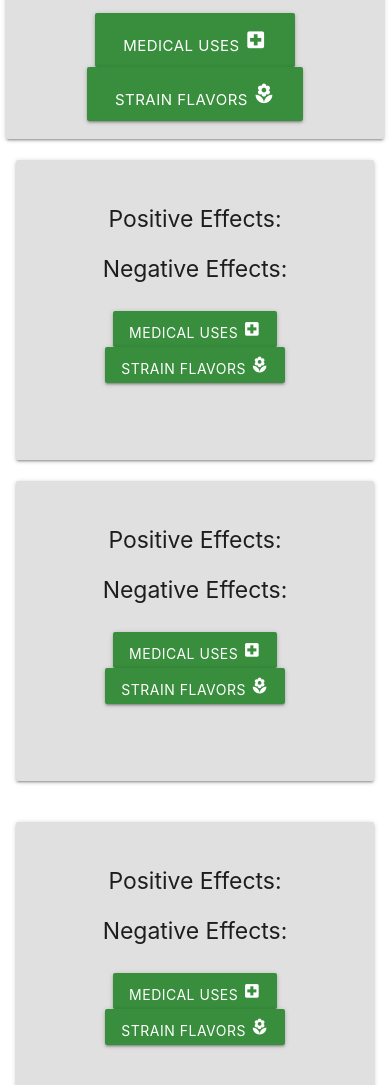
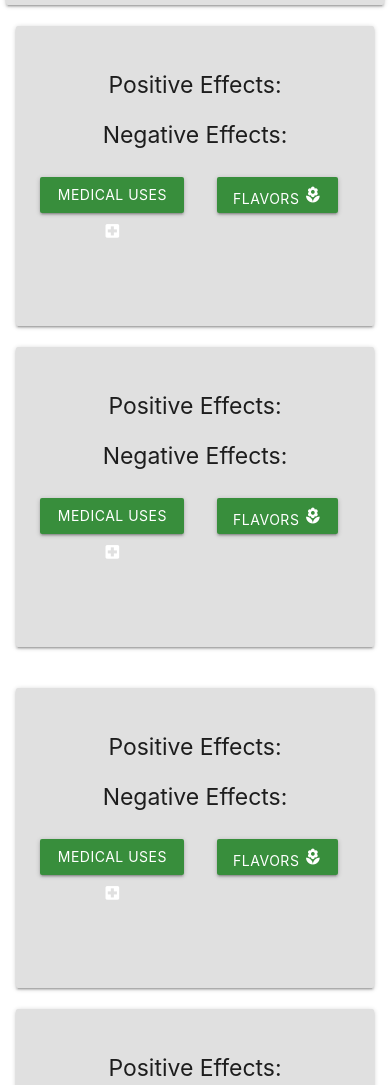
Before and after one commit to DillTurner/project-2, a website: page public/sativa.html in a window 390 px wide. Shown: the part 549-1634 px from the top of the page. Drawn offline with nearby package versions, Linux system fonts and the light colour scheme; no server answers.

Commit message:
update html
spacing issues on mobile

```diff
--- a/public/sativa.html
+++ b/public/sativa.html
@@ -44,7 +44,7 @@
       </div>
 
 <div class = "container" style="width: 97%;">
-      <div class = "card medium grey lighten-2" id="mainContent">
+      <div class = "card grey lighten-2" id="mainContent">
          <div class = "card-content">
                <!-- name -->
             <span class = "card-title" id="titleSativa" style="text-align: center;">
@@ -53,13 +53,13 @@
    <!-- row1 -->
             <div class = " row ">
                 <!-- positive -->
-               <div class = "col s12 m6 center-align">
+               <div class = "col s6 m6 center-align">
                   <h3>Positive Effects:</h3>
                   <p id="positiveSativa"></p>
                </div>
 
                <!-- negative -->
-               <div class = "col s12 m6 center-align">
+               <div class = "col s6 m6 center-align">
                   <h3>Negative Effects:</h3>
                   <p id="negativeSativa"></p>
                </div>
@@ -67,8 +67,8 @@
    <!-- row2 -->
    <div class = " row ">
       <!-- medical -->
-      <div class = "col s12 m6 center-align">
-      <button data-target="modal9" class="btn-large modal-trigger green darken-2">
+      <div class = "col s6 m6 center-align">
+      <button data-target="modal9" class="btn modal-trigger green darken-2">
         Medical Uses
          <i class = "material-icons">local_hospital</i></button>
 
@@ -83,9 +83,9 @@
           </div>
       </div>
 
-      <div class = "col s12 m6 center-align">
-          <button data-target="modal10" class="btn-large modal-trigger green darken-2">
-            Strain Flavors
+      <div class = "col s6 m6 center-align">
+          <button data-target="modal10" class="btn modal-trigger green darken-2">
+            Flavors
             <i class = "material-icons">local_florist</i></button>
 
             <div id="modal10" class="modal">
@@ -139,7 +139,7 @@
    <!-- row2 -->
             <div class = " row ">
                <!-- medical -->
-               <div class = "col s12 m6 center-align">
+               <div class = "col s6 m6 center-align">
                <button data-target="modal1" class="btn modal-trigger green darken-2">
                  Medical Uses
                   <i class = "material-icons">local_hospital</i></button>
@@ -155,9 +155,9 @@
                    </div>
                </div>
 
-               <div class = "col s12 m6 center-align">
+               <div class = "col s6 m6 center-align">
                    <button data-target="modal2" class="btn modal-trigger green darken-2">
-                     Strain Flavors
+                     Flavors
                      <i class = "material-icons">local_florist</i></button>
 
                      <div id="modal2" class="modal">
@@ -201,7 +201,7 @@
       <!-- row2 -->
             <div class = " row ">
                <!-- medical -->
-               <div class = "col s12 m6 center-align">
+               <div class = "col s6 m6 center-align">
                <button data-target="modal3" class="btn modal-trigger green darken-2">
                  Medical Uses
                   <i class = "material-icons">local_hospital</i></button>
@@ -217,9 +217,9 @@
                   </div>
                </div>
 
-               <div class = "col s12 m6 center-align">
+               <div class = "col s6 m6 center-align">
                   <button data-target="modal4" class="btn modal-trigger green darken-2">
-                     Strain Flavors
+                     Flavors
                      <i class = "material-icons">local_florist</i></button>
 
                      <div id="modal4" class="modal">
@@ -265,7 +265,7 @@
          <!-- row2 -->
                   <div class = " row ">
                      <!-- medical -->
-                     <div class = "col s12 m6 center-align">
+                     <div class = "col s6 m6 center-align">
                      <button data-target="modal5" class="btn modal-trigger green darken-2">
                        Medical Uses
                         <i class = "material-icons">local_hospital</i></button>
@@ -281,9 +281,9 @@
                          </div>
                      </div>
 
-                     <div class = "col s12 m6 center-align">
+                     <div class = "col s6 m6 center-align">
                          <button data-target="modal6" class="btn modal-trigger green darken-2">
-                           Strain Flavors
+                           Flavors
                            <i class = "material-icons">local_florist</i></button>
 
                            <div id="modal6" class="modal">
@@ -327,7 +327,7 @@
             <!-- row2 -->
                   <div class = " row ">
                      <!-- medical -->
-                     <div class = "col s12 m6 center-align">
+                     <div class = "col s6 m6 center-align">
                      <button data-target="modal7" class="btn modal-trigger green darken-2">
                        Medical Uses
                         <i class = "material-icons">local_hospital</i></button>
@@ -343,9 +343,9 @@
                         </div>
                      </div>
 
-                     <div class = "col s12 m6 center-align">
+                     <div class = "col s6 m6 center-align">
                         <button data-target="modal8" class="btn modal-trigger green darken-2">
-                           Strain Flavors
+                           Flavors
                            <i class = "material-icons">local_florist</i></button>
 
                            <div id="modal8" class="modal">
```
Also changed, not shown: public/hybrid.html (+12 -12 lines), public/indica.html (+15 -15 lines).
